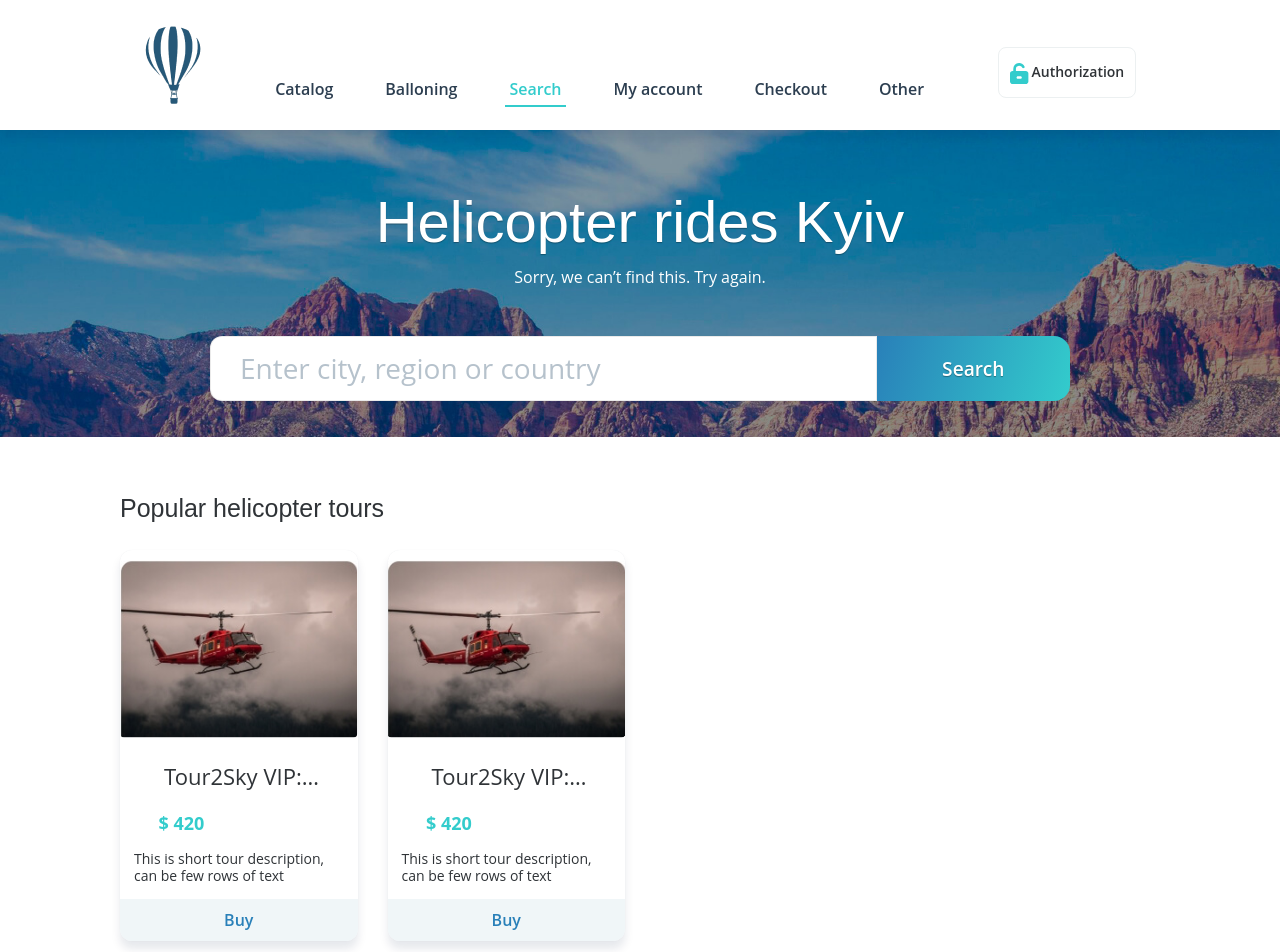
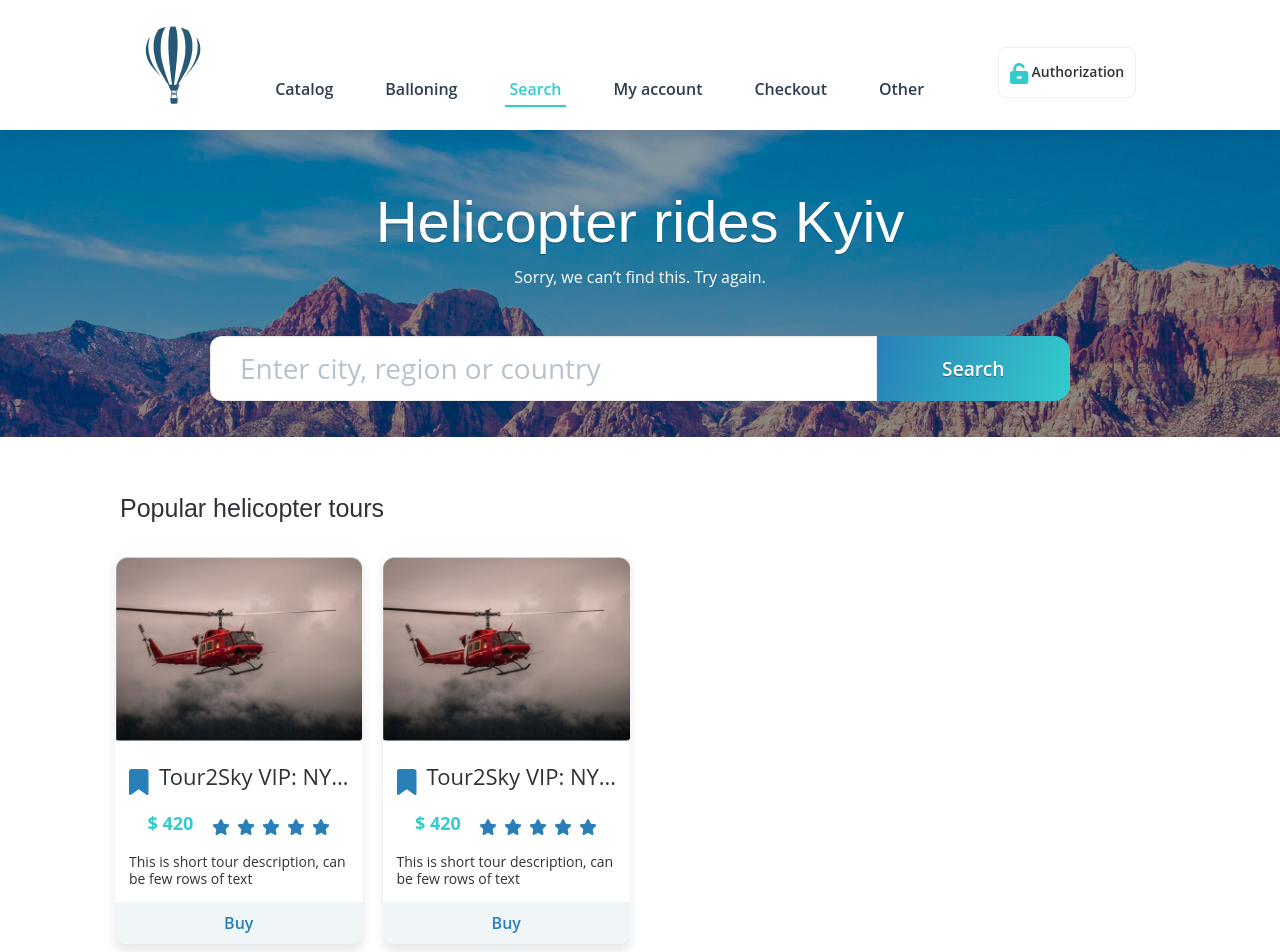
Before and after one commit to Sendega89/tour2sky, a React (Create React App) app: page /Search in a window 1280 px wide. Shown: the top 952 px of the page. Built offline with nearby package versions, Linux system fonts and the light colour scheme.

Commit message:
finish Home page finish Balloning page 90% done Catalog page finish Search page finish MyAccount page Checkout ? finish Other

```diff
--- a/src/App.css
+++ b/src/App.css
@@ -2251,7 +2251,7 @@ img.mfp-img {
 
 .cat_item {
     float: left;
-    padding: 12px 15px;
+    padding: 12px 10px;
     width: 25%;
 }
 
--- a/src/App.js
+++ b/src/App.js
@@ -10,6 +10,8 @@ import Catalog from "./Pages/Catalog/Catalog";
 import Search from "./Pages/Search/Search";
 import Balloning from "./Pages/Balloning/Balloning";
 import Page404 from "./Pages/Page404/Page404";
+import MyAccount from "./Pages/MyAccount/MyAccount";
+import Checkout from "./Pages/Checkout/Checkout";
 
 function App() {
     return (
@@ -24,9 +26,14 @@ function App() {
                 <Route path="/Catalog"
                        element={ <Catalog isOpen={false}/>}/>
                     <Route path="/Balloning"
-                           element={ <Balloning/>}/>
+                           element={ <Balloning isOpen={true}/>}/>
                 <Route path="/Search"
                        element={ <Search/>}/>
+                    <Route path="/MyAccount"
+                       element={ <MyAccount/>}/>
+                    <Route path="/Checkout"
+                       element={ <Checkout/>}/>
+
                 <Route path="/404"
                        element={<Page404/>}/>
                 </Routes>
--- a/src/Components/Main/ContentComponents/Main/Main.jsx
+++ b/src/Components/Main/ContentComponents/Main/Main.jsx
@@ -2,7 +2,10 @@ import ServiceStart from "./MainComponents/ServiceStart";
 import Rectangle from "./MainComponents/Rectangle";
 import About from "./MainComponents/About";
 import Carousel from "../../../../assets/common/Carousel/Сarousel";
-
+import img1 from "../../../../assets/img/rectangle.png";
+import img2 from "../../../../assets/img/rectangle-copy-5.png";
+import img3 from "../../../../assets/img/rectangle-copy-6.png";
+import img4 from "../../../../assets/img/rectangle-copy-7.png";
 
 const Main = () => {
     return <main className={"main"}>
@@ -16,7 +19,10 @@ const Main = () => {
                     <h3>Top sights for balloing</h3>
                 </div>
                 {/* End Tabs Title */}
-                <Carousel />
+                <Carousel img1={img1}
+                          img2={img2}
+                          img3={img3}
+                          img4={img4}/>
 
             </div>
         </div>
--- /dev/null
+++ b/src/Pages/MyAccount/MyAccount.css
@@ -0,0 +1,4 @@
+.myAccount {
+    display:flex;
+    gap: 20px;
+}
--- a/src/Pages/MyAccount/MyAccount.jsx
+++ b/src/Pages/MyAccount/MyAccount.jsx
@@ -1,8 +1,13 @@
 import React from "react";
+import Authorization from "../../assets/common/Auth/Authorization/Authorization";
+import CreateAccount from "../../assets/common/Auth/CreateAccount/CreateAccount";
+import "./MyAccount.css";
+const MyAccount = () => {
+    return <div className={"myAccount container"}>
+    <Authorization />
+        <CreateAccount/>
+    </div>
 
-const MyAccount = () => {
-    return <div className="balloningWrapper">
-        <h1>MyAccount Page</h1>
-    </div>
+
 }
 export default MyAccount
--- a/src/Pages/Search/Search.jsx
+++ b/src/Pages/Search/Search.jsx
@@ -2,9 +2,13 @@ import React from "react";
 import Rectangle from "../../Components/Main/ContentComponents/Main/MainComponents/Rectangle";
 import "./Search.css";
 import "../../App.css";
-import "../../responsice.css"
+import "../../responsice.css";
 import itemImage from "../../assets/img/p1.jpg";
 import BestCities from "../../Components/Main/ContentComponents/Main/MainComponents/BestCities";
+import {FontAwesomeIcon} from "@fortawesome/react-fontawesome";
+import Card from "../../assets/common/Cards/Card";
+
+
 const Search = () => {
     return  <>
     <div className="error200">
@@ -33,22 +37,22 @@ const Search = () => {
                     <h3>Popular helicopter tours</h3>
                     <div className="row row-15">
                         {/*cat item */}
-                        <div className="cat_item">
+                        {/*<div className="cat_item">
                             <div className="cat_item_vn row">
                                 <div className="cat_item_img"><a href="#"><img src={itemImage} /></a></div>
                                 <div className="cat_item_center">
                                     <div className="cat_item_title row">
-                                        <i className="fa fa-bookmark" aria-hidden="true"></i>
+                                        <i><FontAwesomeIcon icon="fa-solid fa-bookmark" aria-hidden="true"></FontAwesomeIcon></i>
                                         <a href="#">Tour2Sky VIP: NYC Helicopter Flight and Statue of Liberty Cruise</a>
                                     </div>
                                     <div className="cat_item_price row">
                                         <div className="item_price">$ 420</div>
                                         <div className="rating">
-                                            <i className="fa fa-star"></i>
-                                            <i className="fa fa-star"></i>
-                                            <i className="fa fa-star"></i>
-                                            <i className="fa fa-star"></i>
-                                            <i className="fa fa-star deactivate"></i>
+                                            <i><FontAwesomeIcon icon="fa-solid fa-star"></FontAwesomeIcon></i>
+                                            <i><FontAwesomeIcon icon="fa-solid fa-star"></FontAwesomeIcon></i>
+                                            <i><FontAwesomeIcon icon="fa-solid fa-star"></FontAwesomeIcon></i>
+                                            <i><FontAwesomeIcon icon="fa-solid fa-star"></FontAwesomeIcon></i>
+                                            <i><FontAwesomeIcon icon="fa-solid fa-star deactivate"></FontAwesomeIcon></i>
                                         </div>
                                     </div>
                                     <div className="cat_item_desk">
@@ -59,26 +63,27 @@ const Search = () => {
                                     <a href="#">Buy</a>
                                 </div>
                             </div>
-                        </div>
+                        </div>*/}
+                        <Card />
                          {/*cat item*/}
 
                          {/*cat item */}
-                        <div className="cat_item">
+                        {/*<div className="cat_item">
                             <div className="cat_item_vn row">
                                 <div className="cat_item_img"><a href="#"><img src={itemImage} /></a></div>
                                 <div className="cat_item_center">
                                     <div className="cat_item_title row">
-                                        <i className="fa fa-bookmark-o" aria-hidden="true"></i>
+                                        <i><FontAwesomeIcon icon="fa-solid fa-bookmark-o" aria-hidden="true"></FontAwesomeIcon></i>
                                         <a href="#">Tour2Sky VIP: NYC Helicopter Flight and Statue of Liberty Cruise</a>
                                     </div>
                                     <div className="cat_item_price row">
                                         <div className="item_price">$ 420</div>
                                         <div className="rating">
-                                            <i className="fa fa-star"></i>
-                                            <i className="fa fa-star"></i>
-                                            <i className="fa fa-star"></i>
-                                            <i className="fa fa-star"></i>
-                                            <i className="fa fa-star deactivate"></i>
+                                            <i><FontAwesomeIcon icon="fa-solid fa-star"></FontAwesomeIcon></i>
+                                            <i><FontAwesomeIcon icon="fa-solid fa-star"></FontAwesomeIcon></i>
+                                            <i><FontAwesomeIcon icon="fa-solid fa-star"></FontAwesomeIcon></i>
+                                            <i><FontAwesomeIcon icon="fa-solid fa-star"></FontAwesomeIcon></i>
+                                            <i><FontAwesomeIcon icon="fa-solid fa-star deactivate"></FontAwesomeIcon></i>
                                         </div>
                                     </div>
                                     <div className="cat_item_desk">
@@ -89,7 +94,8 @@ const Search = () => {
                                     <a href="#">Buy</a>
                                 </div>
                             </div>
-                        </div>
+                        </div>*/}
+                        <Card />
                         {/* cat item*/}
                     </div>
                 </div>
@@ -99,41 +105,6 @@ const Search = () => {
 
             {/* best cities  start*/}
             <BestCities/>
-            {/*<div className="row best_cities section">
-                <div className="container">
-                    <h3>The best cities for balloning</h3>
-                    <div className="myBestCities">
-                        <ul>
-                            <li><a href="#">Accra</a></li>
-                            <li><a href="#">Cali</a></li>
-                            <li><a href="#">Hangzhou</a></li>
-                            <li><a href="#">Mumbai</a></li>
-                            <li><a href="#">San Jose</a></li>
-                        </ul>
-                        <ul>
-                            <li><a href="#">Amsterdam</a></li>
-                            <li><a href="#">Brussels</a></li>
-                            <li><a href="#">Cape Town</a></li>
-                            <li><a href="#">Lagos</a></li>
-                            <li><a href="#">Orlando</a></li>
-                        </ul>
-                        <ul>
-                            <li><a href="#">Auckland</a></li>
-                            <li><a href="#">Barcelona</a></li>
-                            <li><a href="#">Busan</a></li>
-                            <li><a href="#">Charlotte</a></li>
-                            <li><a href="#">Greenville</a></li>
-                        </ul>
-                        <ul>
-                            <li><a href="#">Jackson</a></li>
-                            <li><a href="#">Los Angeles</a></li>
-                            <li><a href="#">Rotterdam</a></li>
-                            <li><a href="#">Sydney</a></li>
-                            <li><a href="#">Winnipeg</a></li>
-                        </ul>
-                    </div>
-                </div>
-            </div>*/}
             {/* best cities end*/}
 
 
--- /dev/null
+++ b/src/assets/common/Auth/Authorization/Authorization.jsx
@@ -0,0 +1,24 @@
+
+
+const Authorization = () => {
+    return <div id="authorization" className="white-popup mfp-with-anim mfp-hide order_popup">
+        <div className="popup_content">
+            <div className="h3 center">Authorization</div>
+            <p>Hi and welcome to the Tour2Sky personal account area.<br/> Please, enter your mobile phone number in
+                order to verify you. </p>
+            <div className="popup_form">
+                <form className="fofm">
+                    <div className="login_wrap">
+                        <input type="text" placeholder="Your name"/>
+                            <input type="password" placeholder="Password"/>
+                                <button type="button">Log In</button>
+                    </div>
+                </form>
+                <div className="row authorization_link">
+                    New her? <a href="#create" className="create">Create an account</a>
+                </div>
+            </div>
+        </div>
+    </div>
+}
+export default Authorization
--- /dev/null
+++ b/src/assets/common/Auth/CreateAccount/CreateAccount.jsx
@@ -0,0 +1,27 @@
+
+
+
+const CreateAccount = () => {
+    return <div id="create" className="white-popup mfp-with-anim mfp-hide order_popup">
+        <div className="popup_content">
+            <div className="h3 center">Create an account</div>
+            <div className="popup_form">
+                <form className="fofm">
+                    <div className="login_wrap">
+                        <input type="text" placeholder="First name"/>
+                            <input type="text" placeholder="Last name"/>
+                                <input type="text" placeholder="E-mail"/>
+                                    <input type="password" placeholder="Password"/>
+                                        <button type="button">Create an account</button>
+                    </div>
+                </form>
+
+                <div className="row authorization_link">
+                    Or <a href="#authorization" className="authorization">log in</a>
+                </div>
+            </div>
+        </div>
+    </div>
+
+}
+export default CreateAccount
--- /dev/null
+++ b/src/assets/common/Cards/Card.jsx
@@ -0,0 +1,35 @@
+import itemImage from "../../img/p1.jpg";
+import {FontAwesomeIcon} from "@fortawesome/react-fontawesome";
+import React from "react";
+
+
+const Card = () => {
+    return <div className="cat_item">
+        <div className="cat_item_vn row">
+            <div className="cat_item_img"><a href="#"><img src={itemImage} /></a></div>
+            <div className="cat_item_center">
+                <div className="cat_item_title row">
+                    <i><FontAwesomeIcon icon="fa-solid fa-bookmark" aria-hidden="true"></FontAwesomeIcon></i>
+                    <a href="#">Tour2Sky VIP: NYC Helicopter Flight and Statue of Liberty Cruise</a>
+                </div>
+                <div className="cat_item_price row">
+                    <div className="item_price">$ 420</div>
+                    <div className="rating">
+                        <i><FontAwesomeIcon icon="fa-solid fa-star"></FontAwesomeIcon></i>
+                        <i><FontAwesomeIcon icon="fa-solid fa-star"></FontAwesomeIcon></i>
+                        <i><FontAwesomeIcon icon="fa-solid fa-star"></FontAwesomeIcon></i>
+                        <i><FontAwesomeIcon icon="fa-solid fa-star"></FontAwesomeIcon></i>
+                        <i><FontAwesomeIcon icon="fa-solid fa-star deactivate"></FontAwesomeIcon></i>
+                    </div>
+                </div>
+                <div className="cat_item_desk">
+                    This is short tour description, can be few rows of text
+                </div>
+            </div>
+            <div className="cat_item_details">
+                <a href="#">Buy</a>
+            </div>
+        </div>
+    </div>
+}
+export default Card
--- a/src/assets/common/Carousel/Сarousel.jsx
+++ b/src/assets/common/Carousel/Сarousel.jsx
@@ -2,7 +2,6 @@ import OwlCarousel from "react-owl-carousel";
 import "owl.carousel/dist/assets/owl.carousel.css";
 import "owl.carousel/dist/assets/owl.theme.default.css";
 import "owl.carousel/dist/assets/owl.carousel.min.css";
-
 import s from "./Carousel.module.css"
 import "../../../App.css";
 
```
Also changed, not shown: src/Pages/Catalog/Catalog.jsx (+6 -4 lines).
